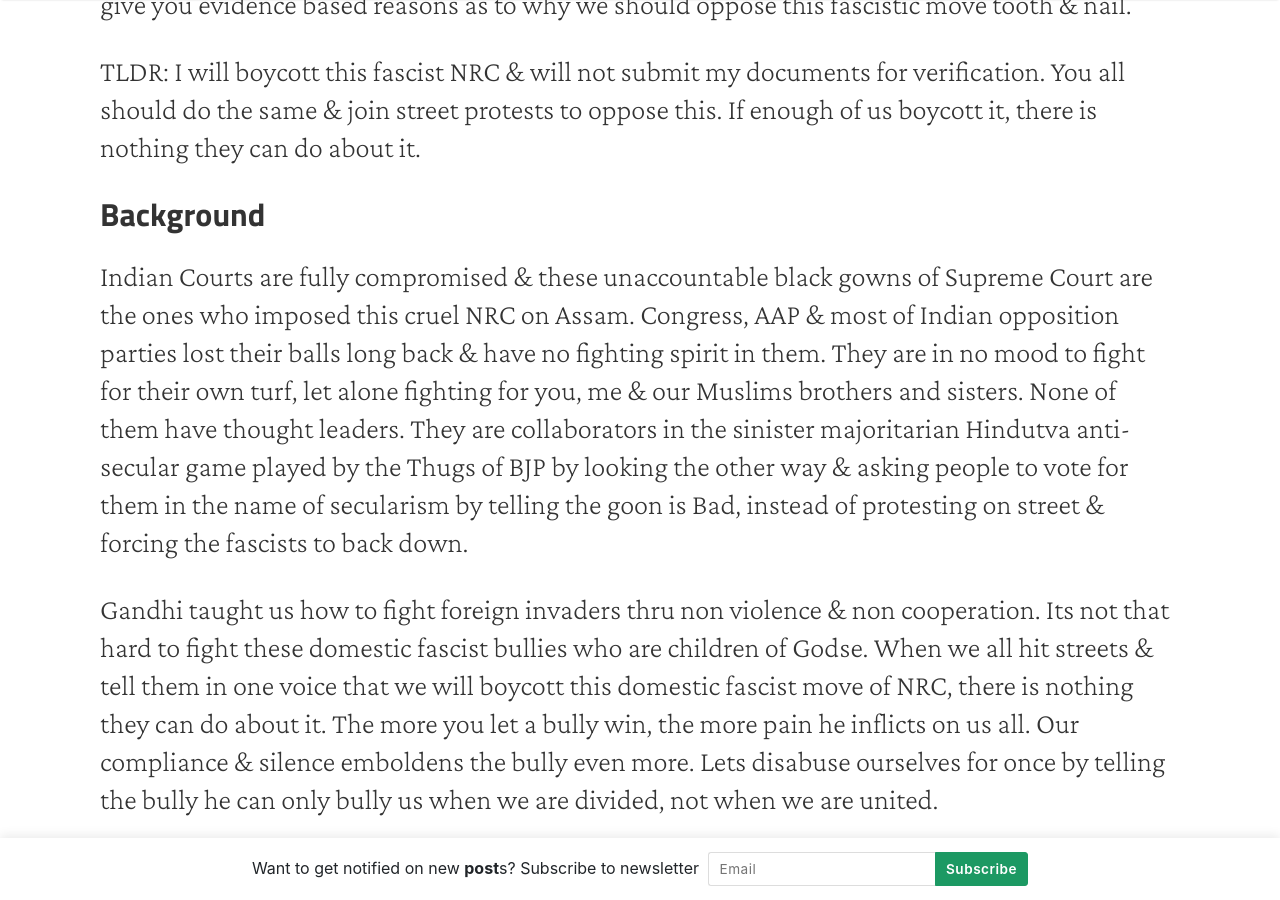
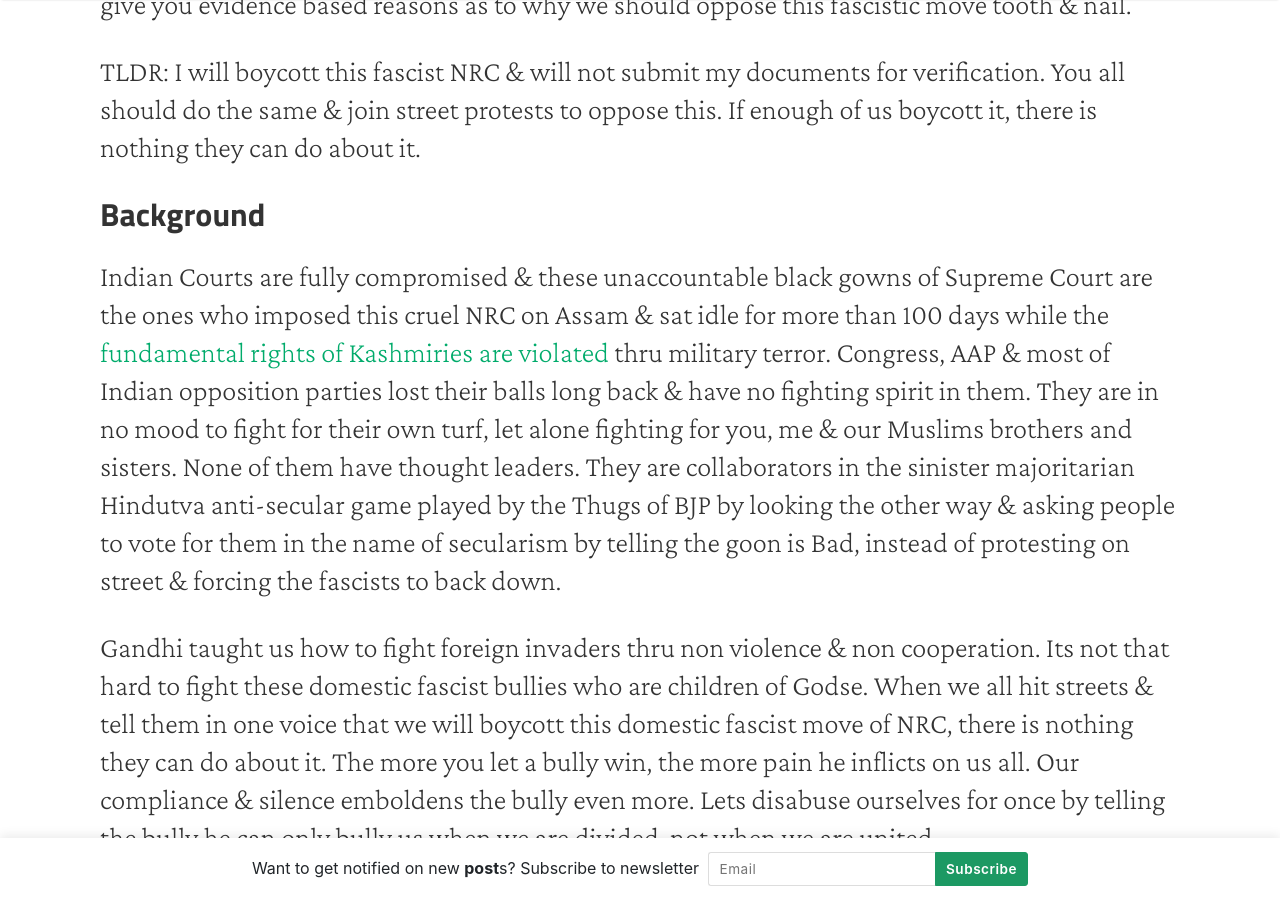
Before and after one commit to thekalinga/thekalinga.in, a Jekyll site: the page built from _posts/2019-11-24-why-fascist-nrc-should-be-opposed/2019-11-24-why-fascist-nrc-should-be-opposed.md, in a window 1280 px wide and 900 px high, scrolled down 652 px. Built offline with Jekyll 4.4.1, drawn with Linux system fonts in a browser that asks for light colours; nearby versions of some CDN libraries.

Commit message:
fixed minor issue

```diff
--- a/_posts/2019-11-24-why-fascist-nrc-should-be-opposed/2019-11-24-why-fascist-nrc-should-be-opposed.md
+++ b/_posts/2019-11-24-why-fascist-nrc-should-be-opposed/2019-11-24-why-fascist-nrc-should-be-opposed.md
@@ -26,7 +26,7 @@
 
 ## Background
 
-Indian Courts are fully compromised & these unaccountable black gowns of Supreme Court are the ones who imposed this cruel NRC on Assam.
+Indian Courts are fully compromised & these unaccountable black gowns of Supreme Court are the ones who imposed this cruel NRC on Assam & sat idle for more than 100 days while the [fundamental rights of Kashmiries are violated](https://www.livelaw.in/top-stories/kashmir-internet-shutdown-for-over-100-days-a-violation-of-right-to-life-submits-dushyant-dave-149949) thru military terror.
 Congress, AAP & most of Indian opposition parties lost their balls long back & have no fighting spirit in them.
 They are in no mood to fight for their own turf, let alone fighting for you, me & our Muslims brothers and sisters.
 None of them have thought leaders.
```
